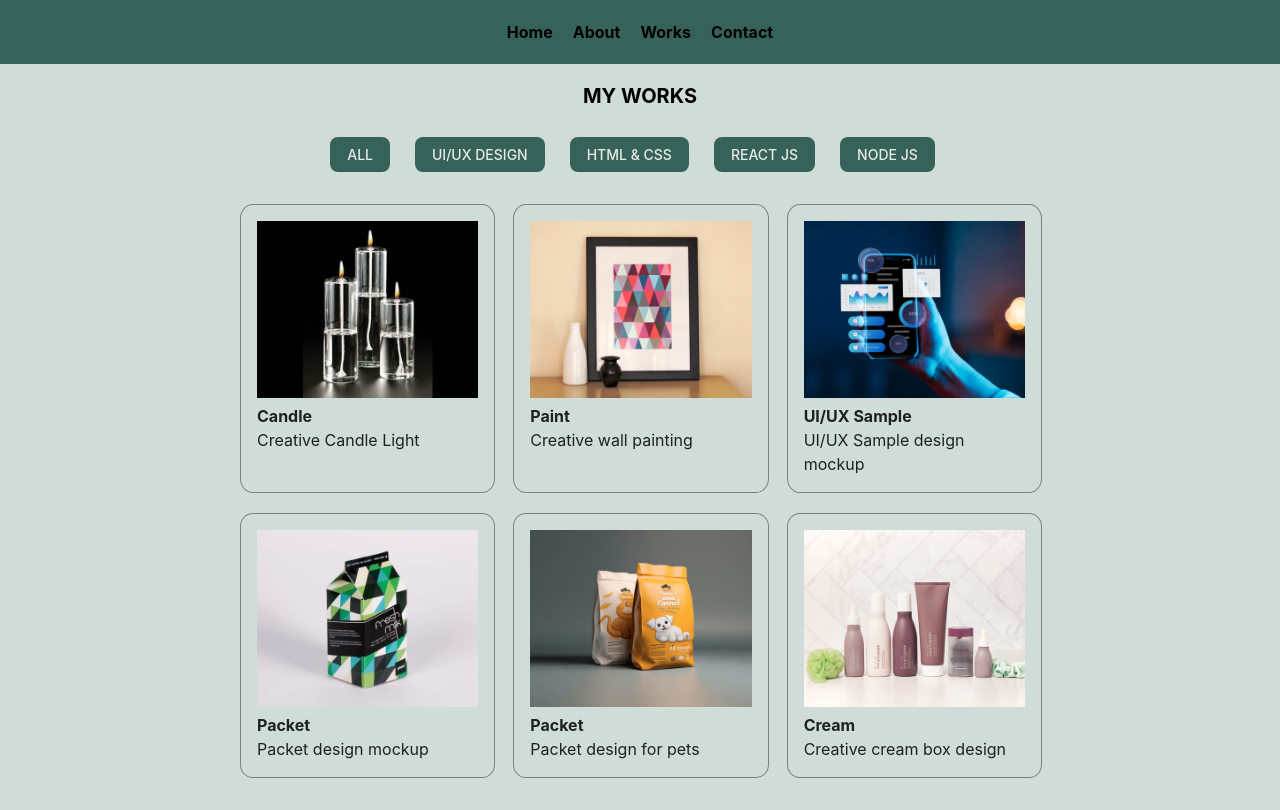
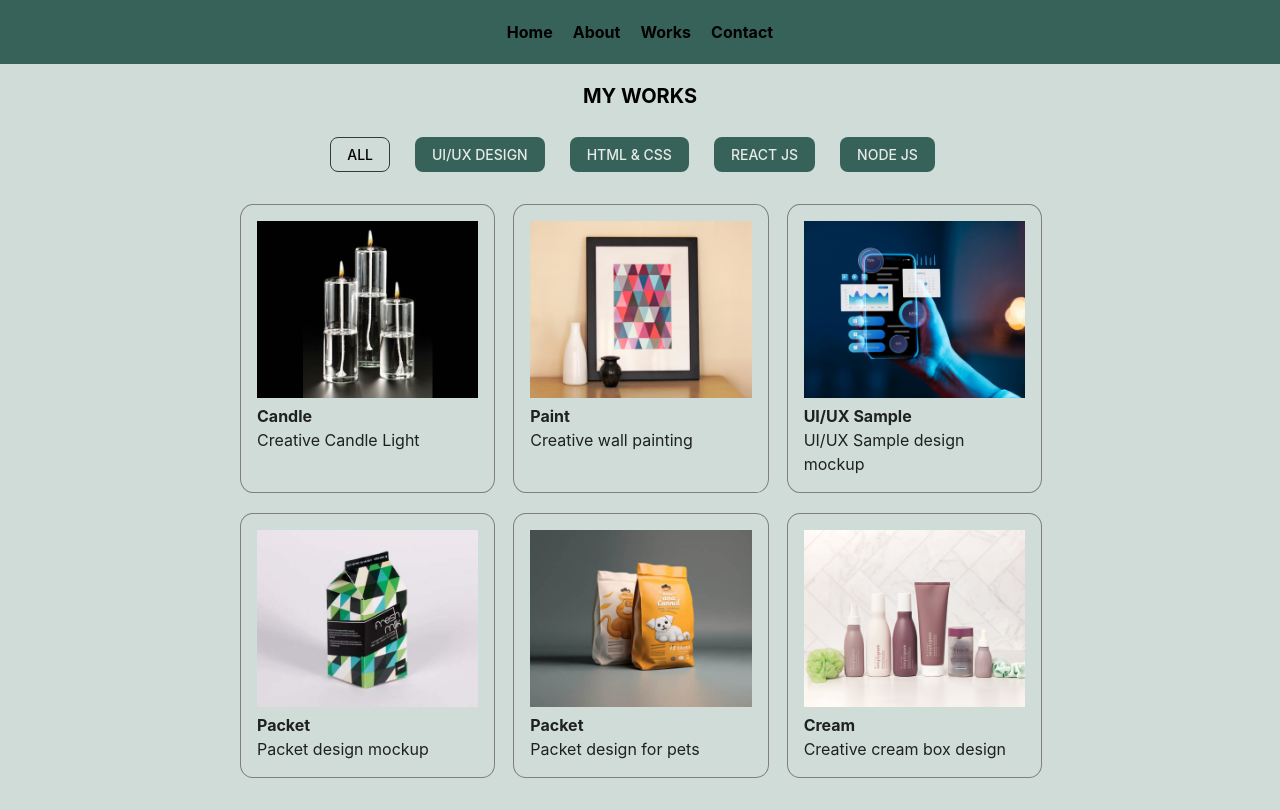
Before and after one commit to tatjana-jovicic/AboutMe, a React (Vite) app: page /works in a window 1280 px wide. Built offline with nearby package versions, Linux system fonts and the light colour scheme.

Commit message:
third commit

```diff
--- a/src/features/Works/Works.css
+++ b/src/features/Works/Works.css
@@ -10,11 +10,6 @@
   gap: 10px;
   justify-content: center;
 }
-/* .active {
-  color: black;
-  background-color: Transparent;
-  border: 1px solid rgb(50, 62, 50);
-} */
 .design_container {
   display: grid;
   grid-template-columns: repeat(3, 2fr);
@@ -29,3 +24,8 @@
   border-radius: 5%;
   width: 100%;
 }
+.active {
+  background-color: Transparent !important;
+  color: black !important;
+  border: 1px solid rgb(50, 62, 50) !important;
+}
--- a/src/features/Works/Works.jsx
+++ b/src/features/Works/Works.jsx
@@ -9,52 +9,93 @@ import UiUx from "../../assets/ui_ux.png";
 import Button from "./components/Button";
 import { useState } from "react";
 
-const Works = () => {
-  const [projects, setProjects] = useState([
+export const projects = [
   {
+    id: 0,
     image: Candel,
     heading: "Candle",
     paragraph: "Creative Candle Light",
+    group: "html",
   },
   {
+    id: 1,
     image: WallArt,
     heading: "Paint",
     paragraph: "Creative wall painting",
+    group: "react",
   },
   {
+    id: 2,
     image: UiUx,
     heading: "UI/UX Sample",
     paragraph: "UI/UX Sample design mockup",
+    group: "ux",
   },
   {
+    id: 3,
     image: PackageMilk,
     heading: "Packet",
     paragraph: "Packet design mockup",
+    group: "node",
   },
   {
+    id: 4,
     image: PackagePets,
     heading: "Packet",
     paragraph: "Packet design for pets",
+    group: "react",
   },
   {
+    id: 5,
     image: Creme,
     heading: "Cream",
     paragraph: "Creative cream box design",
+    group: "ux",
   },
-  ]);
+];
+
+const Works = () => {
+  const [selectedGroup, setSelectedGroup] = useState("all");
+
+  console.log(selectedGroup);
+
+  const filteredProjects =
+    selectedGroup === "all"
+      ? projects
+      : projects.filter((project) => project.group === selectedGroup);
 
   return (
     <>
       <h1 className="my_works">MY WORKS</h1>
       <di className="button_container">
-        <Button buttonText="ALL" />
-        <Button buttonText="UI/UX DESIGN" />
-        <Button buttonText="HTML & CSS" />
-        <Button buttonText="REACT JS" />
-        <Button buttonText="NODE JS" />
+        <Button
+          additionalClass={selectedGroup === "all" ? "active" : ""}
+          onclick={() => setSelectedGroup("all")}
+          buttonText="ALL"
+        />
+        <Button
+          additionalClass={selectedGroup === "ux" ? "active" : ""}
+          onclick={() => setSelectedGroup("ux")}
+          buttonText="UI/UX DESIGN"
+        />
+        <Button
+          additionalClass={selectedGroup === "html" ? "active" : ""}
+          onclick={() => setSelectedGroup("html")}
+          buttonText="HTML & CSS"
+        />
+        <Button
+          additionalClass={selectedGroup === "react" ? "active" : ""}
+          onclick={() => setSelectedGroup("react")}
+          buttonText="REACT JS"
+        />
+        <Button
+          additionalClass={selectedGroup === "node" ? "active" : ""}
+          onclick={() => setSelectedGroup("node")}
+          buttonText="NODE JS"
+        />
       </di>
       <div className="design_container">
-        {projects.map((works) => (
+        {filteredProjects.map((works) => (
           <div className="design">
             <AllProjects
               image={works.image}
--- a/src/features/Works/components/Button.jsx
+++ b/src/features/Works/components/Button.jsx
@@ -1,6 +1,10 @@
 import "./styles/Button.css";
 
-const Button = ({ buttonText }) => {
-  return <button className="button">{buttonText}</button>;
+const Button = ({ buttonText, additionalClass, onclick }) => {
+  return (
+    <button onClick={onclick} className={`${additionalClass} button`}>
+      {buttonText}
+    </button>
+  );
 };
 export default Button;
```
Lines whose indentation alone changed are shown as unchanged.
